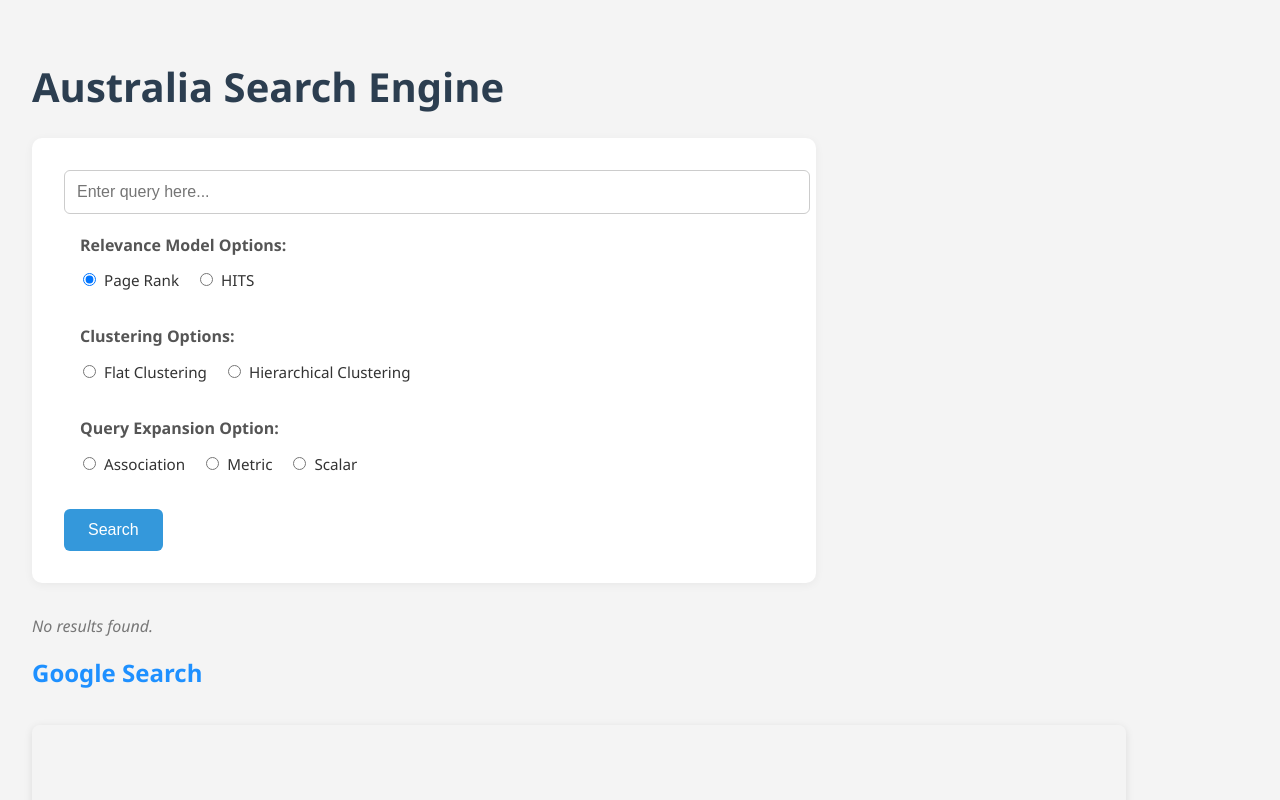
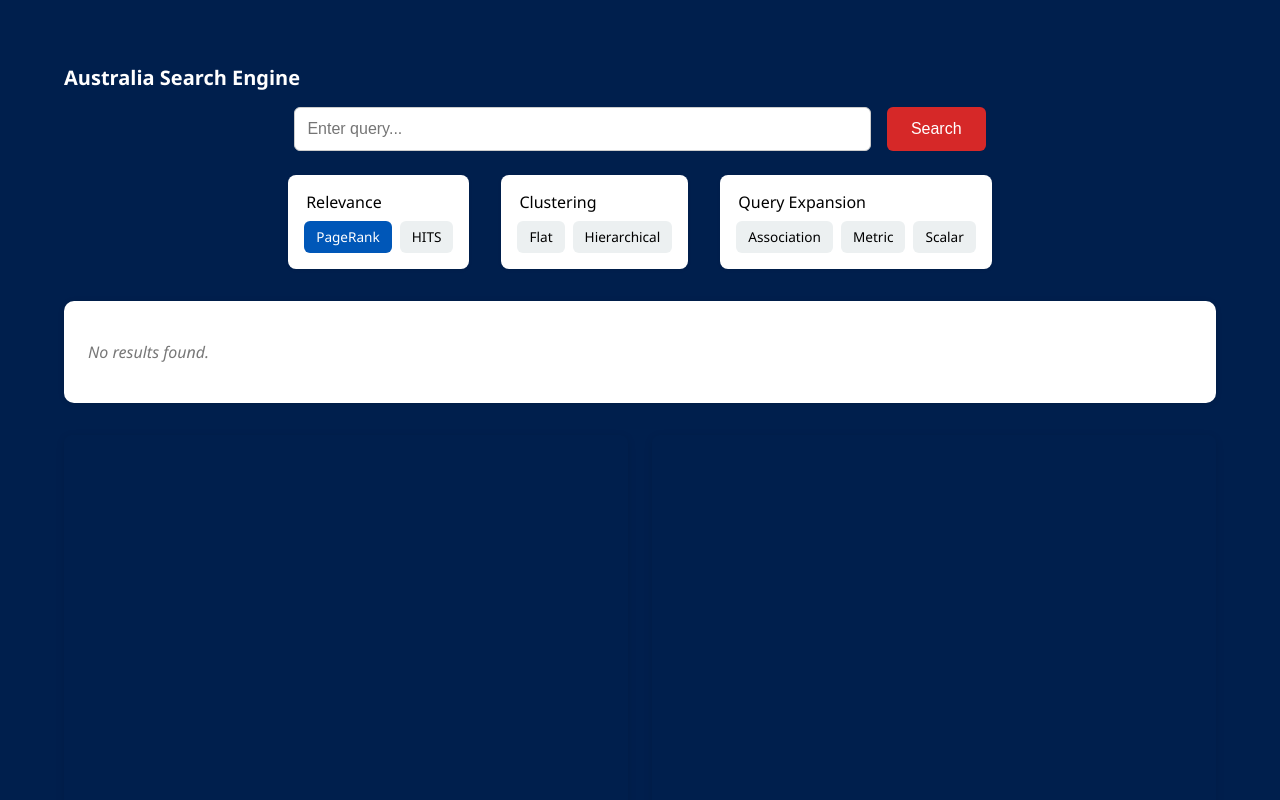
Before and after one commit to rahsuttank/Australia-IR, a React (Create React App) app in the folder frontend/: page / in a window 1280 px wide. Shown: the top 800 px of the page. Built offline with nearby package versions, Linux system fonts and the light colour scheme.

Commit message:
Updated the frontend

```diff
--- a/frontend/src/App.js
+++ b/frontend/src/App.js
@@ -1,3 +1,4 @@
+// App.jsx
 import React, { useState } from 'react';
 import './style.css';
 
@@ -24,9 +25,7 @@ function App() {
   const renderResults = () => {
     if (!results || results.length === 0) {
       return <p style={{ fontStyle: 'italic', color: '#777' }}>No results found.</p>;
-
     }
-
     return results.map((item, index) => (
       <div key={index}>
         <a href={item.url}>{item.title}</a>
@@ -36,52 +35,65 @@ function App() {
   };
 
   return (
-    <div className="App">
-      <h1>Australia Search Engine</h1>
-      <form className="form-section" onSubmit={(e) => e.preventDefault()}>
+    <div className="app-container">
+      <header className="top-bar">
+        <span>Australia Search Engine</span>
+      </header>
+
+      <section className="search-section">
+        <div className="search-bar-group">
           <input
             type="text"
-          placeholder="Enter query here..."
+            placeholder="Enter query..."
             value={query}
             onChange={(e) => setQuery(e.target.value)}
           />
+          <button onClick={handleSearch}>Search</button>
+        </div>
 
-        <fieldset>
-          <legend>Relevance Model Options:</legend>
+        <div className="toolbar">
+          <div className="toggle-group">
+            <legend>Relevance</legend>
+            <div className="toggle-buttons">
               <input type="radio" id="page_rank" name="type" value="page_rank" checked={type === 'page_rank'} onChange={() => setType('page_rank')} />
-          <label htmlFor="page_rank">Page Rank</label>
+              <label htmlFor="page_rank">PageRank</label>
               <input type="radio" id="hits" name="type" value="hits" checked={type === 'hits'} onChange={() => setType('hits')} />
               <label htmlFor="hits">HITS</label>
-        </fieldset>
+            </div>
+          </div>
 
-        <fieldset>
-          <legend>Clustering Options:</legend>
+          <div className="toggle-group">
+            <legend>Clustering</legend>
+            <div className="toggle-buttons">
               <input type="radio" id="flat_clustering" name="type" value="flat_clustering" checked={type === 'flat_clustering'} onChange={() => setType('flat_clustering')} />
-          <label htmlFor="flat_clustering">Flat Clustering</label>
+              <label htmlFor="flat_clustering">Flat</label>
               <input type="radio" id="hierarchical_clustering" name="type" value="hierarchical_clustering" checked={type === 'hierarchical_clustering'} onChange={() => setType('hierarchical_clustering')} />
-          <label htmlFor="hierarchical_clustering">Hierarchical Clustering</label>
-        </fieldset>
+              <label htmlFor="hierarchical_clustering">Hierarchical</label>
+            </div>
+          </div>
 
-        <fieldset>
-          <legend>Query Expansion Option:</legend>
+          <div className="toggle-group">
+            <legend>Query Expansion</legend>
+            <div className="toggle-buttons">
               <input type="radio" id="association_qe" name="type" value="association_qe" checked={type === 'association_qe'} onChange={() => setType('association_qe')} />
               <label htmlFor="association_qe">Association</label>
               <input type="radio" id="metric_qe" name="type" value="metric_qe" checked={type === 'metric_qe'} onChange={() => setType('metric_qe')} />
               <label htmlFor="metric_qe">Metric</label>
               <input type="radio" id="scalar_qe" name="type" value="scalar_qe" checked={type === 'scalar_qe'} onChange={() => setType('scalar_qe')} />
               <label htmlFor="scalar_qe">Scalar</label>
-        </fieldset>
+            </div>
+          </div>
+        </div>
+      </section>
 
-        <input type="button" value="Search" onClick={handleSearch} />
-      </form>
+      <section id="results" className="results-section">
+        {renderResults()}
+      </section>
 
-      <section id="results">{renderResults()}</section>
-
-      <h2 style={{ color: 'dodgerblue' }}>Google Search</h2>
-      <iframe id="google" title="google" width="90%" height="500" />
-
-      <h2 style={{ color: 'brown' }}>Bing Search</h2>
-      <iframe id="bing" title="bing" width="90%" height="500" />
+      <section className="iframe-section">
+        <iframe id="google" title="Google Search" />
+        <iframe id="bing" title="Bing Search" />
+      </section>
     </div>
   );
 }
--- a/frontend/src/style.css
+++ b/frontend/src/style.css
@@ -1,76 +1,112 @@
+/* App.css */
 body {
     font-family: 'Segoe UI', Tahoma, Geneva, Verdana, sans-serif;
     margin: 0;
     padding: 2rem;
-    background-color: #f4f4f4;
-    color: #333;
+    background-color: #001f4d; /* dark navy */
+    color: #ffffff; /* white text */
   }
 
-  h1 {
-    font-size: 2.5rem;
-    color: #2c3e50;
-    margin-bottom: 1.5rem;
+  .app-container {
+    padding: 2rem;
   }
 
-  .form-section {
-    background: #ffffff;
-    padding: 2rem;
-    border-radius: 10px;
-    box-shadow: 0 2px 10px rgba(0, 0, 0, 0.05);
-    max-width: 720px;
+  .top-bar {
+    display: flex;
+    justify-content: space-between;
+    align-items: center;
+    font-size: 1.25rem;
+    font-weight: bold;
+    padding-bottom: 1rem;
+    color: #ffffff;
+  }
+
+  .search-section {
+    display: flex;
+    flex-direction: column;
+    align-items: center;
     margin-bottom: 2rem;
   }
 
-  input[type="text"] {
+  .search-bar-group {
+    display: flex;
+    width: 60%;
+    max-width: 800px;
+    gap: 1rem;
+  }
+
+  .search-bar-group input[type="text"] {
+    flex: 1;
     padding: 0.75rem;
-    width: 100%;
+    border-radius: 6px;
     border: 1px solid #ccc;
+    font-size: 1rem;
+    background-color: #ffffff;
+    color: #000000;
+  }
+
+  .search-bar-group button {
+    padding: 0.75rem 1.5rem;
+    background-color: #d62828; /* red from the flag */
+    color: white;
+    border: none;
     border-radius: 6px;
-    margin-bottom: 1.25rem;
+    cursor: pointer;
     font-size: 1rem;
   }
 
-  fieldset {
-    border: none;
-    margin-bottom: 1.5rem;
+  .toolbar {
+    display: flex;
+    flex-wrap: wrap;
+    gap: 2rem;
+    margin-top: 1.5rem;
+    justify-content: center;
   }
 
-  legend {
-    font-weight: 600;
-    margin-bottom: 0.5rem;
-    color: #555;
+  .toggle-group {
+    background: #ffffff;
+    padding: 1rem;
+    border-radius: 8px;
+    box-shadow: 0 1px 4px rgba(0, 0, 0, 0.05);
+    display: flex;
+    flex-direction: column;
+    gap: 0.5rem;
+    color: #000000;
   }
 
-  input[type="radio"] {
-    margin-right: 0.5rem;
+  .toggle-buttons {
+    display: flex;
+    gap: 0.5rem;
+    flex-wrap: wrap;
   }
 
-  label {
-    margin-right: 1rem;
-    font-weight: 500;
-    font-size: 0.95rem;
+  .toggle-buttons input[type="radio"] {
+    display: none;
   }
 
-  input[type="button"] {
-    background-color: #3498db;
-    color: white;
-    border: none;
-    padding: 0.75rem 1.5rem;
+  .toggle-buttons label {
+    padding: 0.4rem 0.75rem;
+    background-color: #ecf0f1;
     border-radius: 6px;
     cursor: pointer;
-    font-size: 1rem;
-    transition: background 0.3s;
+    font-size: 0.85rem;
+    transition: background 0.2s, color 0.2s;
+    font-weight: 500;
+    color: #000000;
   }
 
-  input[type="button"]:hover {
-    background-color: #2980b9;
+  .toggle-buttons input[type="radio"]:checked + label {
+    background-color: #0057b8; /* flag blue */
+    color: white;
   }
 
-  iframe {
-    border: none;
-    margin-top: 1rem;
-    border-radius: 8px;
-    box-shadow: 0 2px 8px rgba(0, 0, 0, 0.1);
+  .results-section {
+    background: #ffffff;
+    padding: 1.5rem;
+    border-radius: 10px;
+    box-shadow: 0 1px 6px rgba(0, 0, 0, 0.1);
+    margin-bottom: 2rem;
+    color: #000000;
   }
 
   #results > div {
@@ -82,7 +118,7 @@ body {
   }
 
   #results a {
-    color: #2980b9;
+    color: #0057b8;
     font-weight: 600;
     text-decoration: none;
   }
@@ -90,3 +126,18 @@ body {
   #results a:hover {
     text-decoration: underline;
   }
+
+  .iframe-section {
+    display: flex;
+    gap: 2%;
+    flex-wrap: wrap;
+    justify-content: space-between;
+  }
+
+  .iframe-section iframe {
+    width: 49%;
+    height: 500px;
+    border: none;
+    border-radius: 8px;
+    box-shadow: 0 2px 8px rgba(0, 0, 0, 0.1);
+  }
```
Also changed, not shown: 2 other files (tests, documents, lock files or other folders). Lines whose indentation alone changed are shown as unchanged.
